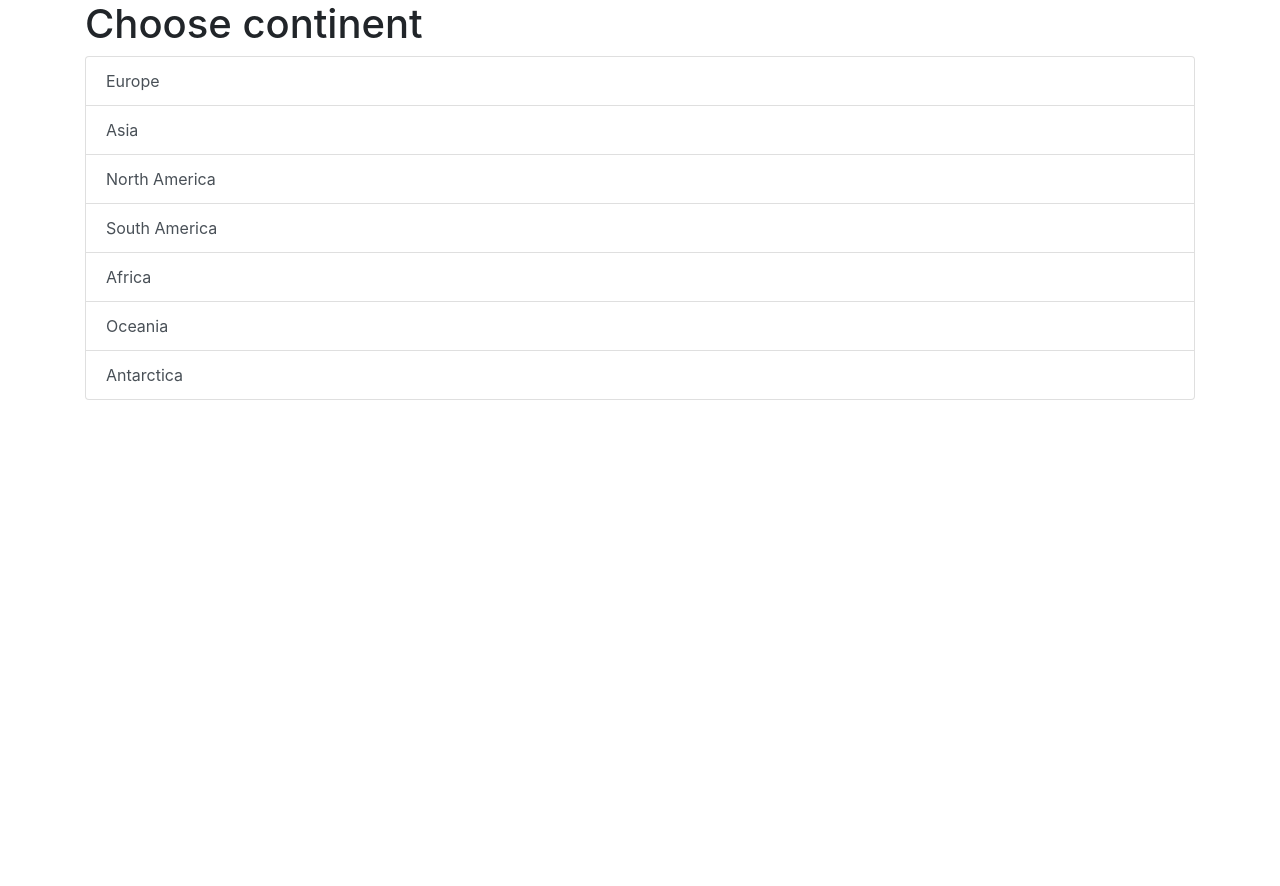
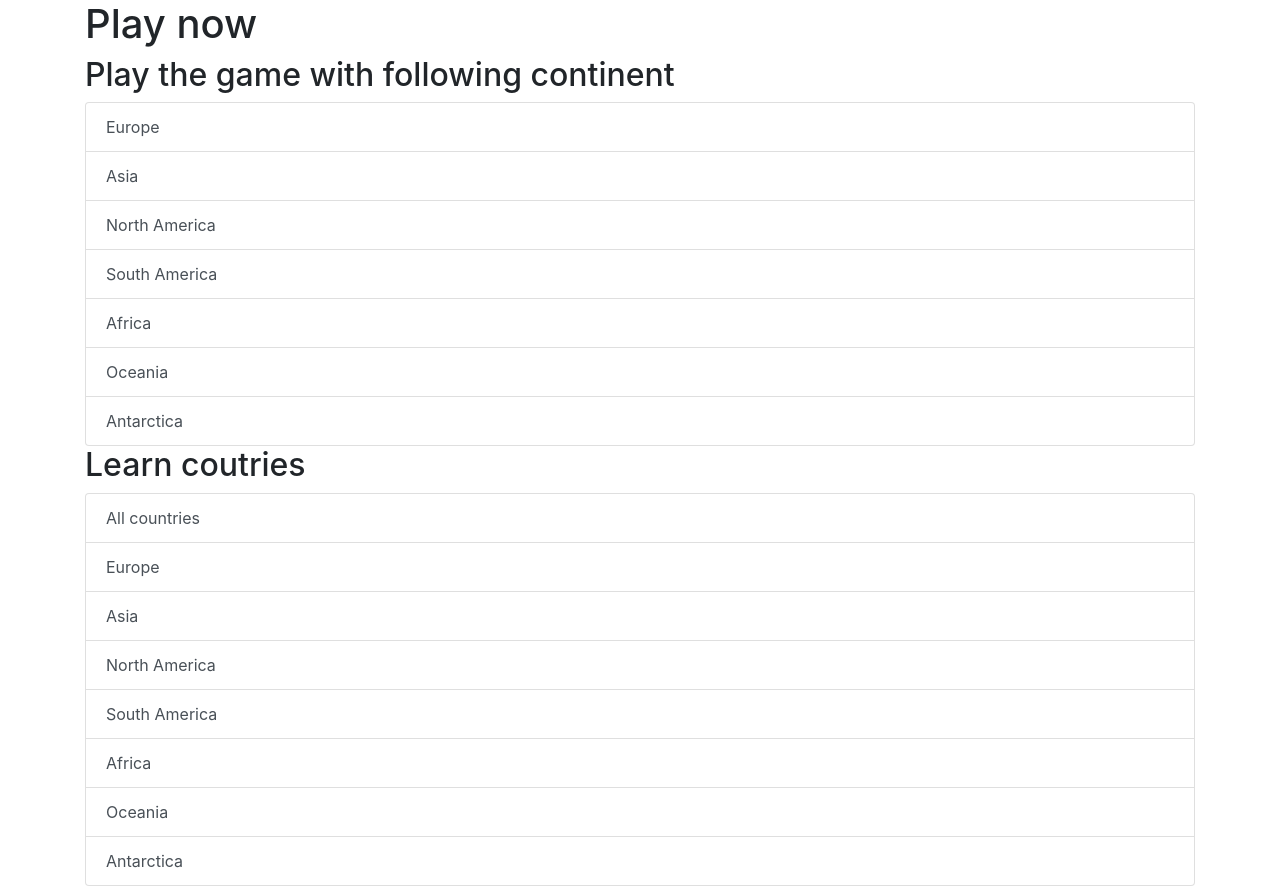
Before and after one commit to DmytroChebruchan/flags_game, a Django app: page / in a window 1280 px wide. Shown: the part 56-942 px from the top of the page. Before the commit the page ends 456 px from the top, so only its background shows below. Run offline with Django 4.2, Linux system fonts and the light colour scheme; some libraries are stand-ins or nearby versions.

Commit message:
adding option to see coutries's list by continent

```diff
--- a/templates/index.html
+++ b/templates/index.html
@@ -15,7 +15,9 @@
 
     {% include 'nav_bar.html' %}
 
-    <h1 class="h1">Choose continent</h1>
+    <h1 class="h1">Play now</h1>
+
+    <h2 class="h2">Play the game with following continent</h2>
     <div class="list-group">
         <a href="/game/Europe" class="list-group-item
         list-group-item-action">Europe</a>
@@ -34,6 +36,28 @@
         <a href="/game/Antarctica" class="list-group-item
         list-group-item-action">Antarctica</a>
     </div>
+
+    <h2 class="h2">Learn coutries</h2>
+    <div class="list-group">
+        <a href="/list_of_countries" class="list-group-item
+        list-group-item-action">All countries</a>
+        <a href="/list_of_countries/Europe" class="list-group-item
+        list-group-item-action">Europe</a>
+        <a href="/list_of_countries/Asia" class="list-group-item
+        list-group-item-action">Asia</a>
+        <a href="/list_of_countries/North America" class="list-group-item
+        list-group-item-action">North
+            America</a>
+        <a href="/list_of_countries/South America" class="list-group-item
+        list-group-item-action">South
+            America</a>
+        <a href="/list_of_countries/Africa" class="list-group-item
+        list-group-item-action">Africa</a>
+        <a href="/list_of_countries/Oceania" class="list-group-item
+        list-group-item-action">Oceania</a>
+        <a href="/list_of_countries/Antarctica" class="list-group-item
+        list-group-item-action">Antarctica</a>
+    </div>
 </div>
 
 </body>
```
Also changed, not shown: db.sqlite3.
